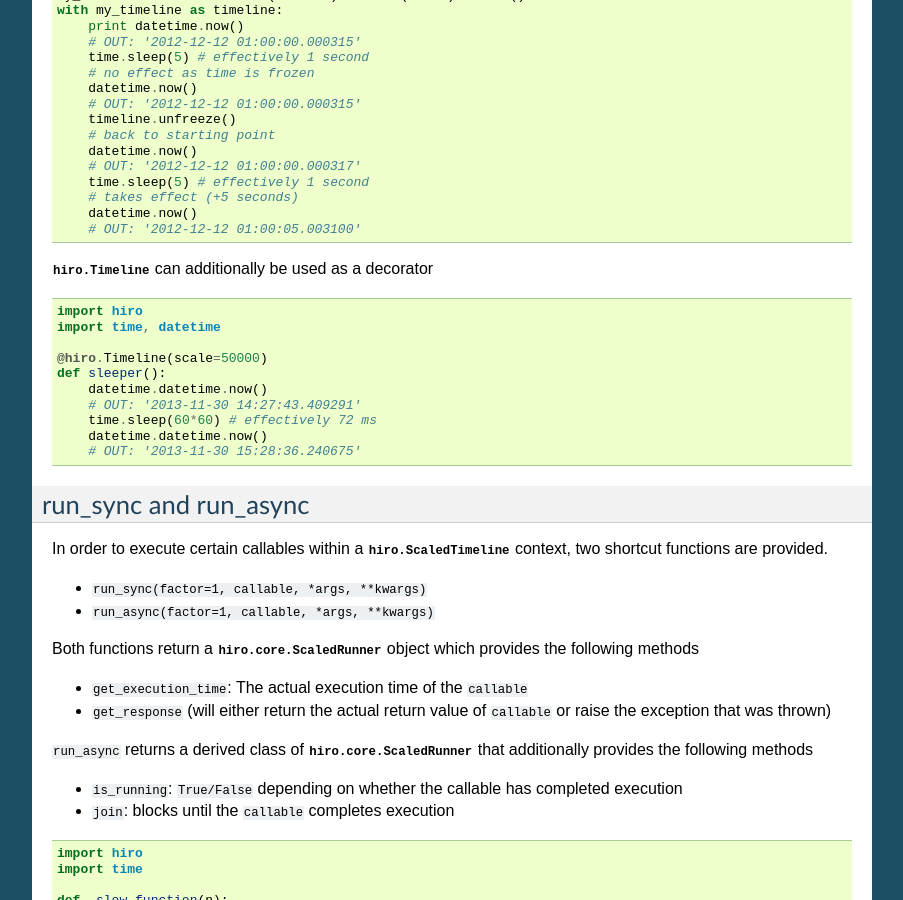
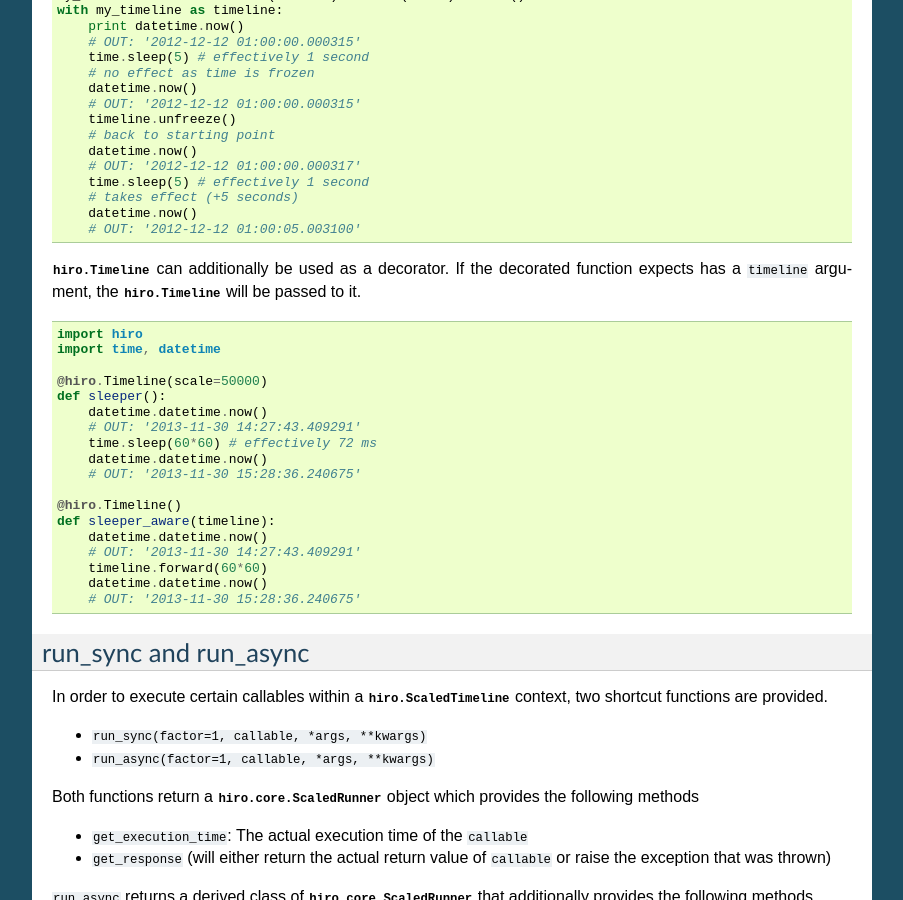
Before and after one commit to alisaifee/hiro, a Sphinx documentation site: the page built from doc/source/intro.rst, in a window 1280 px wide and 900 px high, scrolled down 1135 px. Shown: the whole window, without its empty margins (198-1101 px from the left). Built offline with Sphinx 7.4.7, drawn with Linux system fonts in a browser that asks for light colours; formulas are drawn with MathJax 3.

Commit message:
enhance timeline decorator
if a timeline argument is expected by the decorated function
the timeline will be be passed to it.

```diff
--- a/doc/source/intro.rst
+++ b/doc/source/intro.rst
@@ -87,7 +87,9 @@ tasks can be done via the constructor and/or by using the fluent interface.
         # OUT: '2012-12-12 01:00:05.003100'
 
 
-:class:`hiro.Timeline` can additionally be used as a decorator
+:class:`hiro.Timeline` can additionally be used as a decorator. If the decorated
+function expects has a ``timeline`` argument, the :class:`hiro.Timeline` will be
+passed to it.
 
 .. code-block:: python
 
@@ -99,6 +101,14 @@ tasks can be done via the constructor and/or by using the fluent interface.
         datetime.datetime.now()
         # OUT: '2013-11-30 14:27:43.409291'
         time.sleep(60*60) # effectively 72 ms
+        datetime.datetime.now()
+        # OUT: '2013-11-30 15:28:36.240675'
+
+    @hiro.Timeline()
+    def sleeper_aware(timeline):
+        datetime.datetime.now()
+        # OUT: '2013-11-30 14:27:43.409291'
+        timeline.forward(60*60)
         datetime.datetime.now()
         # OUT: '2013-11-30 15:28:36.240675'
 
```
Also changed, not shown: README.rst (+7 -0 lines), 2 other files.
